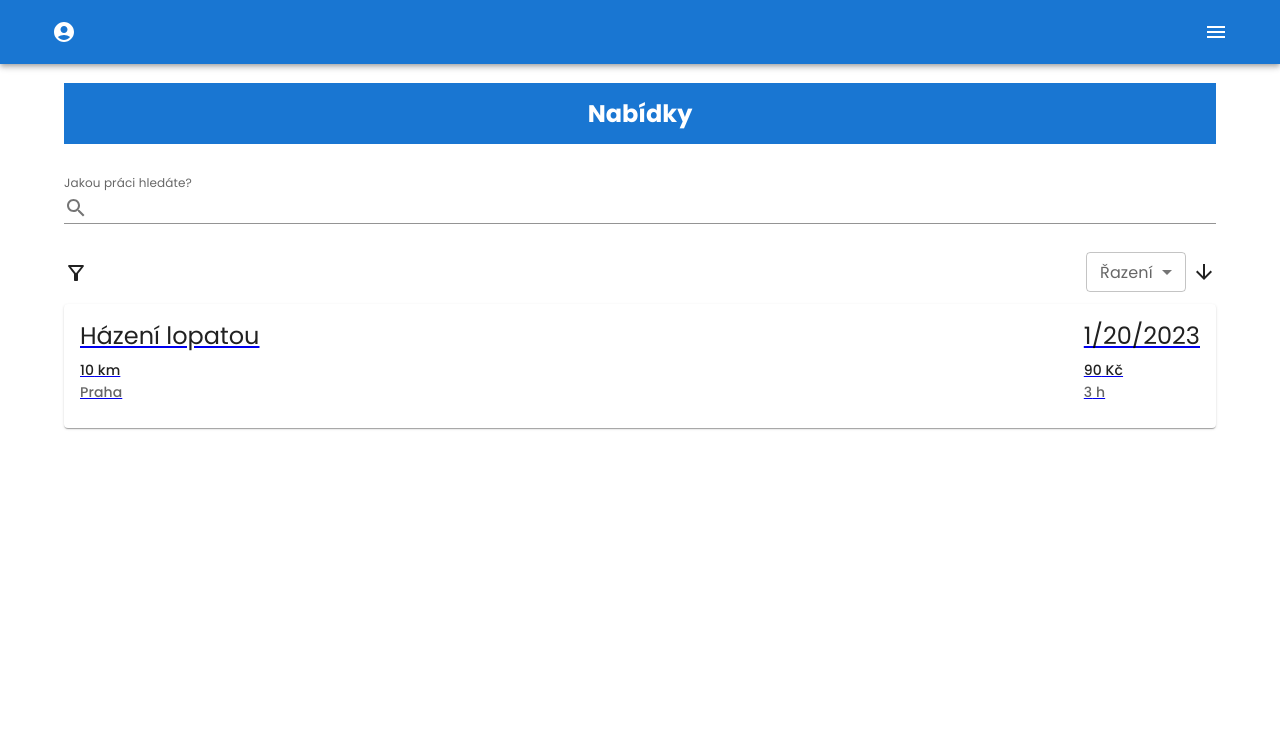
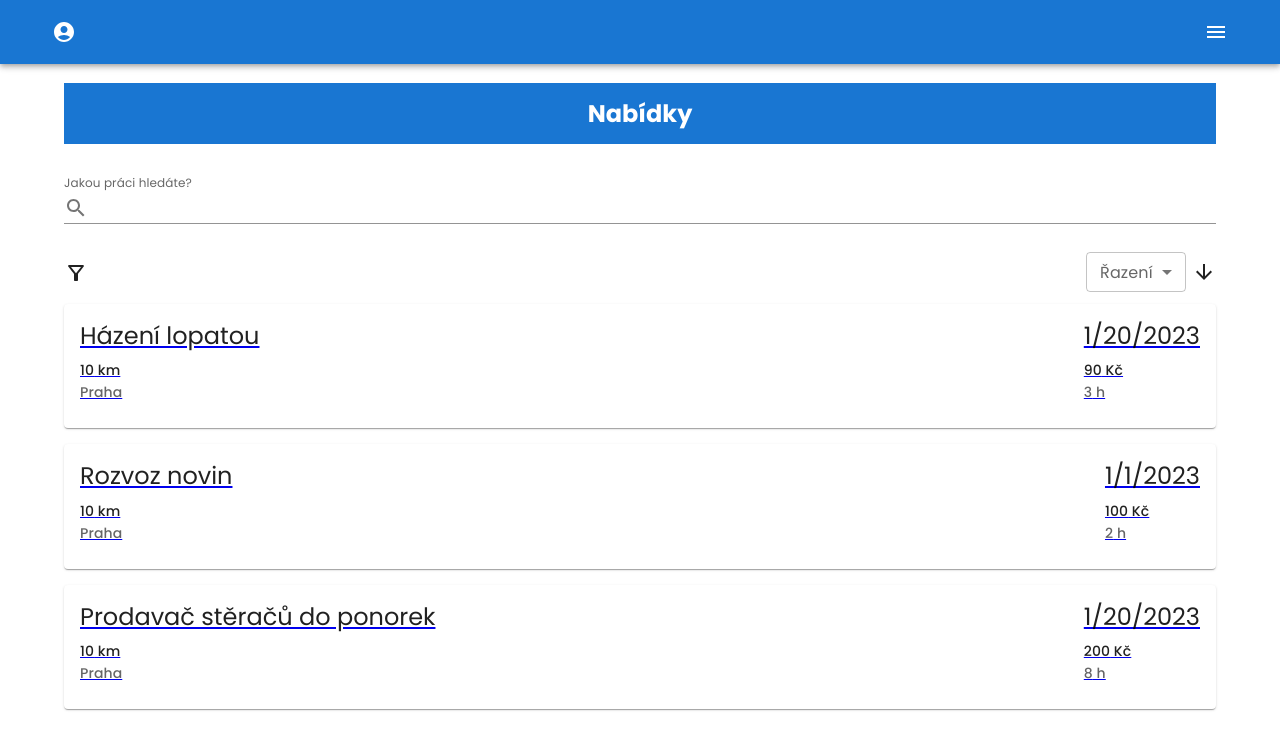
Before and after one commit to Alddar/rychly-prachy, a Next.js app: page / in a window 1280 px wide. Shown: the top 750 px of the page. Built offline with nearby package versions, Linux system fonts and the light colour scheme.

Commit message:
added more jobs

```diff
--- a/fixtures/app.ts
+++ b/fixtures/app.ts
@@ -68,7 +68,7 @@ export const offerList: Offer[] = [
         id: 1,
         title: "Sekání trávy",
         description:
-          "Potřebuju posekat trávu na pozemku o velkosti 20m x 10m. Spěchá!",
+            "Potřebuju posekat trávu na pozemku o velkosti 20m x 10m. Spěchá!",
         requirements: ["Znalost práce se sekačkou"],
         location: "Praha",
         distance: 3,
@@ -84,7 +84,7 @@ export const offerList: Offer[] = [
         id: 2,
         title: "Hlídání dětí",
         description:
-          "Potřebuju pohlídat děti, ale jakože co nejdřív, už mě fakt štvou.",
+            "Potřebuju pohlídat děti, ale jakože co nejdřív, už mě fakt štvou.",
         requirements: ["Zdravý selský rozum", "Znalost dětí", "Nebýt čorka"],
         location: "Praha",
         distance: 10,
@@ -100,7 +100,7 @@ export const offerList: Offer[] = [
         id: 3,
         title: "Házení lopatou",
         description:
-          "Potřebuju někoho na přeházení uhlí, které mi přivezou",
+            "Potřebuju někoho na přeházení uhlí, které mi přivezou",
         requirements: ["Výdrž", "Mozek", "Nebýt čorka"],
         location: "Praha",
         distance: 10,
@@ -109,6 +109,66 @@ export const offerList: Offer[] = [
         price: 90,
         duration: 3,
         ownerId: providerList[1].id,
+        status: OfferStatus.FREE,
+    },
+    {
+        id: 4,
+        title: "Rozvoz novin",
+        description:
+            "Potřebuju někoho rozvoz novin, ihned",
+        requirements: ["Vlastní dopravní prostředek"],
+        location: "Praha",
+        distance: 10,
+        date: DateTime.local(2023, 1, 1, 10, 30),
+        position: [50.023486, 14.325756],
+        price: 100,
+        duration: 2,
+        ownerId: providerList[1].id,
+        status: OfferStatus.FREE,
+    },
+    {
+        id: 5,
+        title: "Prodavač stěračů do ponorek",
+        description:
+            "Potřebuju někoho na záskok ve stánku s prodejem stěračů do ponorek.",
+        requirements: ["Silnou morálku"],
+        location: "Praha",
+        distance: 10,
+        date: DateTime.local(2023, 1, 20, 9, 30),
+        position: [50.034561, 14.418539],
+        price: 200,
+        duration: 8,
+        ownerId: providerList[0].id,
+        status: OfferStatus.FREE,
+    },
+    {
+        id: 6,
+        title: "Prodavač bublifuků",
+        description:
+            "Potřebuju někoho na záskok ve stánku s prodejem bublifuků",
+        requirements: ["Silné plíce"],
+        location: "Praha",
+        distance: 10,
+        date: DateTime.local(2022, 12, 24, 1, 30),
+        position: [50.01953, 14.598671],
+        price: 88,
+        duration: 4,
+        ownerId: providerList[0].id,
+        status: OfferStatus.FREE,
+    },
+    {
+        id: 7,
+        title: "Stavba plotu",
+        description:
+            "Potřebuju postavit plot okolo svého pozemku kvůli migrantům, spěchá!",
+        requirements: ["Silné plíce"],
+        location: "Praha",
+        distance: 10,
+        date: DateTime.local(2022, 9, 1, 1, 30),
+        position: [50.01953, 14.598671],
+        price: 88,
+        duration: 4,
+        ownerId: providerList[0].id,
         status: OfferStatus.FREE,
     }
 ]
```
